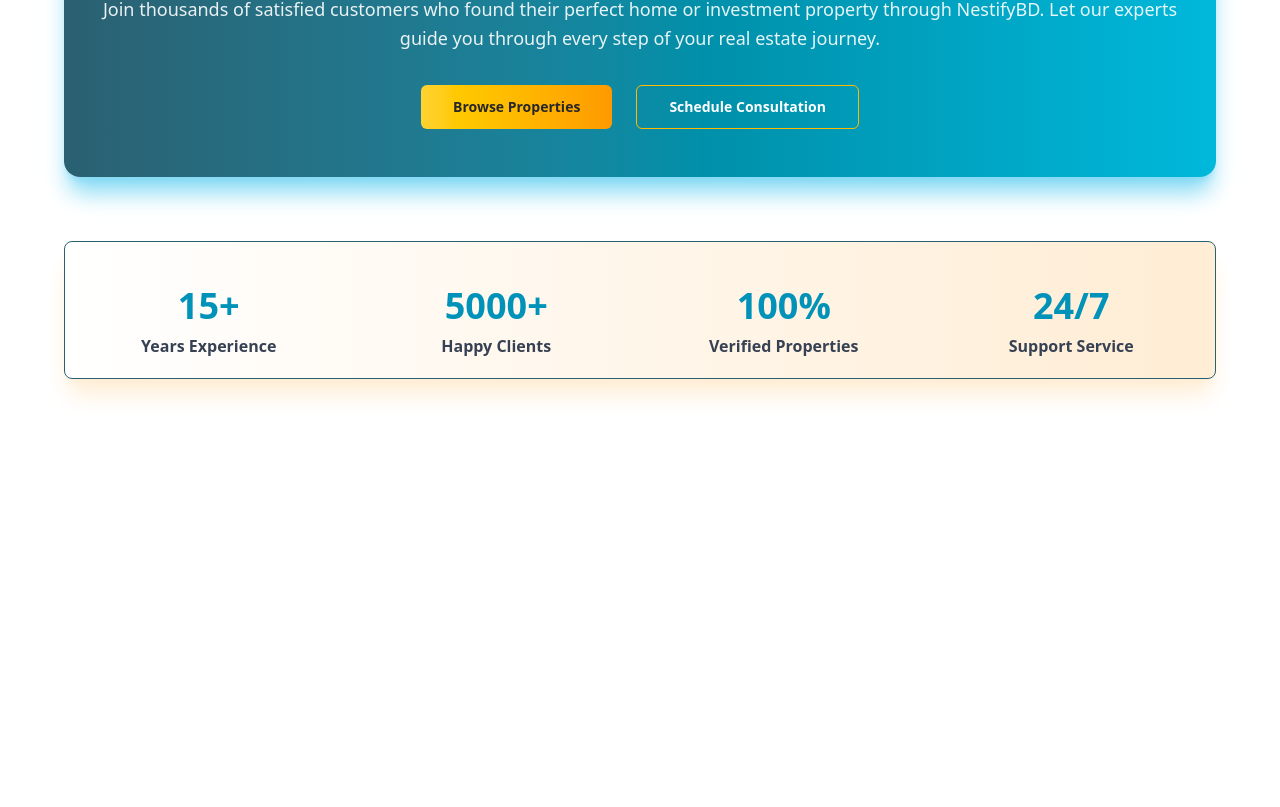
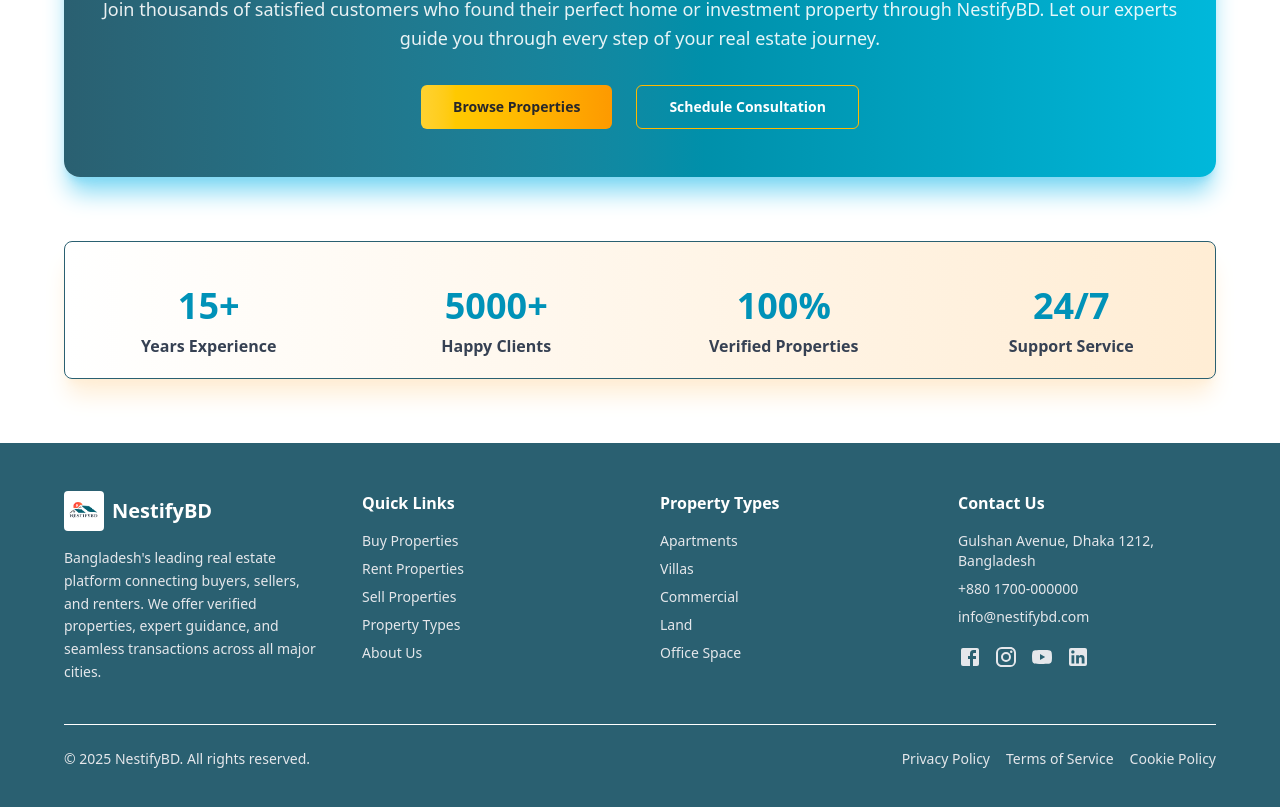
Before and after one commit to NabilRaiyan/estateagent-frontend, a Next.js app: page / in a window 1280 px wide. Shown: the part 7379-8186 px from the top of the page. Before the commit the page ends 7822 px from the top, so only its background shows below. Built offline with nearby package versions, Linux system fonts and the light colour scheme; some icons are missing.

Commit message:
creating footer

```diff
--- /dev/null
+++ b/app/components/ui/Footer.tsx
@@ -0,0 +1,89 @@
+import { Facebook, Instagram, YouTube, LinkedIn } from "@mui/icons-material";
+import Image from "next/image";
+
+export default function Footer() {
+  const currentYear = new Date().getFullYear();
+
+  return (
+    <footer className="bg-[#2a6071] text-gray-200 py-12 px-6 md:px-16">
+      <div className="max-w-7xl mx-auto grid grid-cols-1 md:grid-cols-4 gap-10">
+        {/* Logo & About */}
+        <div>
+          <div className="flex items-center gap-2">
+            <Image
+              src="/logo.png"
+              alt="NestifyBD Logo"
+              width={40}
+              height={40}
+              className="rounded"
+            />
+            <span className="text-xl font-semibold text-white">NestifyBD</span>
+          </div>
+          <p className="mt-4 text-sm leading-relaxed">
+            Bangladesh&apos;s leading real estate platform connecting buyers, sellers,
+            and renters. We offer verified properties, expert guidance, and seamless
+            transactions across all major cities.
+          </p>
+        </div>
+
+        {/* Quick Links */}
+        <div>
+          <h4 className="text-white font-semibold mb-4">Quick Links</h4>
+          <ul className="space-y-2 text-sm">
+            <li><a href="/buy" className="hover:text-white hover:border-b hover:border-cyan-300 ">Buy Properties</a></li>
+            <li><a href="/rent" className="hover:text-white hover:border-b hover:border-cyan-300 ">Rent Properties</a></li>
+            <li><a href="/sell" className="hover:text-white hover:border-b hover:border-cyan-300 ">Sell Properties</a></li>
+            <li><a href="/property-types" className="hover:text-white hover:border-b hover:border-cyan-300 ">Property Types</a></li>
+            <li><a href="/about" className="hover:text-white hover:border-b hover:border-cyan-300 ">About Us</a></li>
+          </ul>
+        </div>
+
+        {/* Property Types */}
+        <div>
+          <h4 className="text-white font-semibold mb-4">Property Types</h4>
+          <ul className="space-y-2 text-sm">
+            <li><a href="/apartments" className="hover:text-white hover:border-b hover:border-cyan-300 ">Apartments</a></li>
+            <li><a href="/villas" className="hover:text-white hover:border-b hover:border-cyan-300 ">Villas</a></li>
+            <li><a href="/commercial" className="hover:text-white hover:border-b hover:border-cyan-300 ">Commercial</a></li>
+            <li><a href="/land" className="hover:text-white hover:border-b hover:border-cyan-300 ">Land</a></li>
+            <li><a href="/office-space" className="hover:text-white hover:border-b hover:border-cyan-300 ">Office Space</a></li>
+          </ul>
+        </div>
+
+        {/* Contact Info */}
+        <div>
+          <h4 className="text-white font-semibold mb-4">Contact Us</h4>
+          <p className="text-sm">Gulshan Avenue, Dhaka 1212, Bangladesh</p>
+          <p className="mt-2 text-sm">+880 1700-000000</p>
+          <p className="mt-2 text-sm">info@nestifybd.com</p>
+
+          {/* Social Icons */}
+          <div className="flex gap-3 mt-4">
+            <a href="#" aria-label="Facebook" className="hover:text-amber-200">
+              <Facebook fontSize="medium" />
+            </a>
+            <a href="#" aria-label="Instagram" className="hover:text-amber-200">
+              <Instagram fontSize="medium" />
+            </a>
+            <a href="#" aria-label="YouTube" className="hover:text-amber-200">
+              <YouTube fontSize="medium" />
+            </a>
+            <a href="#" aria-label="LinkedIn" className="hover:text-amber-200">
+              <LinkedIn fontSize="medium" />
+            </a>
+          </div>
+        </div>
+      </div>
+
+      {/* Bottom bar */}
+      <div className="border-t border-white mt-10 pt-6 text-sm flex flex-col md:flex-row justify-between items-center">
+        <p>© {currentYear} NestifyBD. All rights reserved.</p>
+        <div className="flex gap-4 mt-4 md:mt-0">
+          <a href="/privacy" className="hover:text-white hover:border-b hover:border-cyan-300 ">Privacy Policy</a>
+          <a href="/terms" className="hover:text-white hover:border-b hover:border-cyan-300 ">Terms of Service</a>
+          <a href="/cookies" className="hover:text-white hover:border-b hover:border-cyan-300 ">Cookie Policy</a>
+        </div>
+      </div>
+    </footer>
+  );
+}
--- a/app/page.tsx
+++ b/app/page.tsx
@@ -8,6 +8,7 @@ import BrowsePropertySection from "./components/BrowsePropertySection";
 import WhyChooseUsSection from "./components/WhyChooseUsSection";
 import CTASection from "./components/ui/CTAComponent";
 import StatsSection from "./components/StatsSection";
+import Footer from "./components/ui/Footer";
 
 export default function Home() {
   return (
@@ -21,6 +22,7 @@ export default function Home() {
     <WhyChooseUsSection/>
     <CTASection/>
     <StatsSection/>
+    <Footer/>
     </>
   );
 }
```
